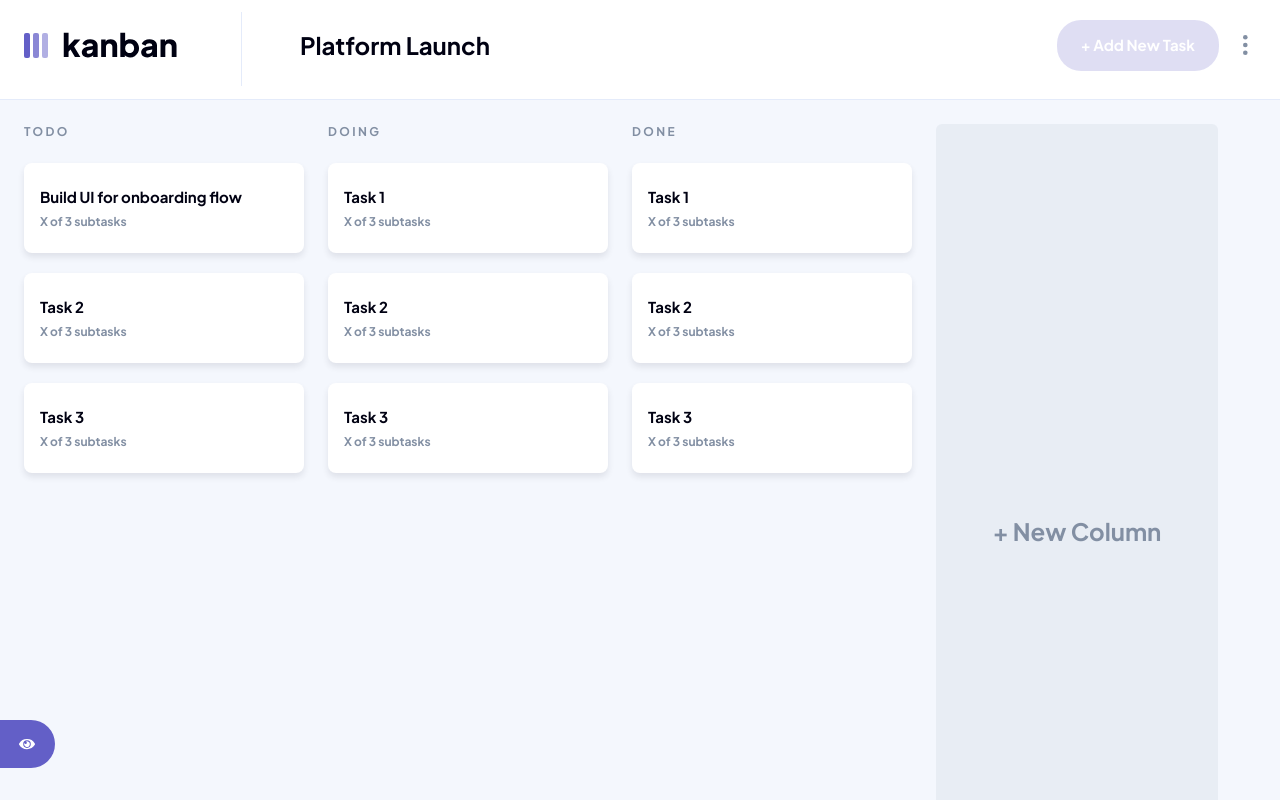
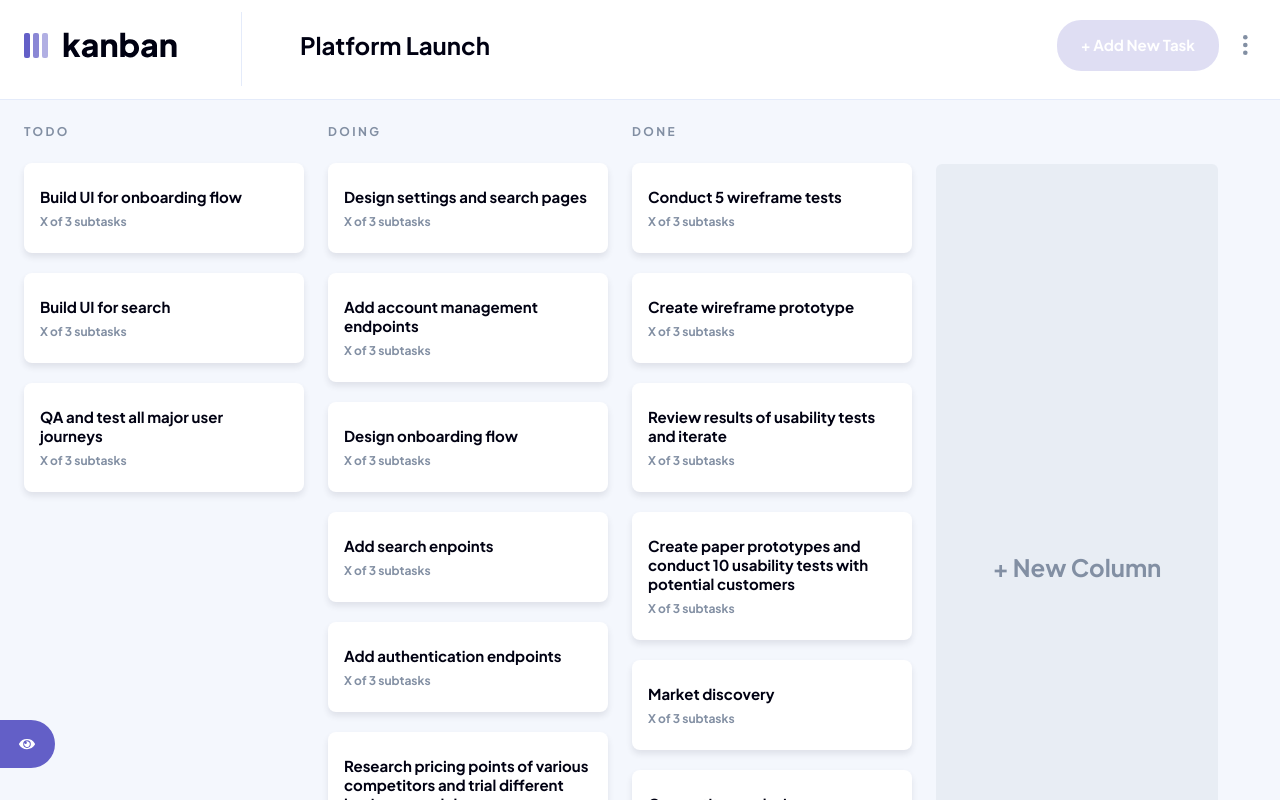
Before and after one commit to BBualdo/kanban-task-manager, a Next.js app: page / in a window 1280 px wide. Built offline with nearby package versions, Linux system fonts and the light colour scheme.

Commit message:
Added hover and theme styling to Tasks

```diff
--- a/app/components/Column.tsx
+++ b/app/components/Column.tsx
@@ -9,7 +9,7 @@ const Column = ({ columnName, tasks }: ColumnProps) => {
     <Task key={uuidv4()} taskName={task.name} subtasks={task.subtasks} />
   ));
   return (
-    <div className="flex flex-col gap-6 min-w-[280px]">
+    <div className="flex flex-col gap-6 w-[280px]">
       <h4 className="uppercase text-medium_grey">{columnName}</h4>
       <div className="flex flex-col gap-5">{taskElement}</div>
     </div>
--- a/app/components/Feed.tsx
+++ b/app/components/Feed.tsx
@@ -42,10 +42,16 @@ const Feed = () => {
         </div>
       )}
       {!isEmpty && (
-        <div className="pt-6 pb-13 px-6 flex gap-6 overflow-scroll">
+        <div className="pt-6 pb-13 px-6 flex gap-6">
           {columnElement}
-          <button className="bg-medium_grey/10 w-[282px] h-[814px] rounded-[6px] cursor-pointer">
-            <h1 className="text-medium_grey">+ New Column</h1>
+          <button
+            className={`group ${
+              isLightTheme ? "bg-medium_grey/10" : "bg-dark_grey/10"
+            } w-[282px] rounded-[6px] cursor-pointer mt-10`}
+          >
+            <h1 className="text-medium_grey group-hover:text-purple transition-all duration-300">
+              + New Column
+            </h1>
           </button>
         </div>
       )}
--- a/app/components/Task.tsx
+++ b/app/components/Task.tsx
@@ -1,10 +1,25 @@
+import { useAppSelector } from "@/redux/store";
 import { TaskProps } from "@/ts/types";
 import React from "react";
 
 const Task = ({ taskName, subtasks }: TaskProps) => {
+  const isLightTheme = useAppSelector(
+    (state) => state.themeReducer.value.isLightTheme
+  );
+
   return (
-    <div className="py-6 px-4 bg-white flex flex-col gap-2 rounded-[8px] shadow-[0_4px_6px_0] shadow-dark_grey/10 cursor-pointer">
-      <h3 className="text-black">{taskName}</h3>
+    <div
+      className={`group py-6 px-4 ${
+        isLightTheme ? "bg-white" : "bg-dark_grey"
+      } flex flex-col gap-2 rounded-[8px] shadow-[0_4px_6px_0] shadow-dark_grey/10 cursor-pointer transition-all duration-300`}
+    >
+      <h3
+        className={`${
+          isLightTheme ? "text-black" : "text-white"
+        } group-hover:text-purple transition-all duration-300`}
+      >
+        {taskName}
+      </h3>
       <p className="p-md text-medium_grey">X of {subtasks.length} subtasks</p>
     </div>
   );
--- a/app/data/data.ts
+++ b/app/data/data.ts
@@ -12,11 +12,11 @@ const DUMMY_BOARDS: BoardInterface[] = [
             subtasks: ["Subtask 1", "Subtask 2", "Subtask 3"],
           },
           {
-            name: "Task 2",
+            name: "Build UI for search",
             subtasks: ["Subtask 1", "Subtask 2", "Subtask 3"],
           },
           {
-            name: "Task 3",
+            name: "QA and test all major user journeys",
             subtasks: ["Subtask 1", "Subtask 2", "Subtask 3"],
           },
         ],
@@ -25,15 +25,27 @@ const DUMMY_BOARDS: BoardInterface[] = [
         name: "doing",
         tasks: [
           {
-            name: "Task 1",
+            name: "Design settings and search pages",
             subtasks: ["Subtask 1", "Subtask 2", "Subtask 3"],
           },
           {
-            name: "Task 2",
+            name: "Add account management endpoints",
             subtasks: ["Subtask 1", "Subtask 2", "Subtask 3"],
           },
           {
-            name: "Task 3",
+            name: "Design onboarding flow",
+            subtasks: ["Subtask 1", "Subtask 2", "Subtask 3"],
+          },
+          {
+            name: "Add search enpoints",
+            subtasks: ["Subtask 1", "Subtask 2", "Subtask 3"],
+          },
+          {
+            name: "Add authentication endpoints",
+            subtasks: ["Subtask 1", "Subtask 2", "Subtask 3"],
+          },
+          {
+            name: "Research pricing points of various competitors and trial different business models",
             subtasks: ["Subtask 1", "Subtask 2", "Subtask 3"],
           },
         ],
@@ -42,15 +54,31 @@ const DUMMY_BOARDS: BoardInterface[] = [
         name: "done",
         tasks: [
           {
-            name: "Task 1",
+            name: "Conduct 5 wireframe tests",
             subtasks: ["Subtask 1", "Subtask 2", "Subtask 3"],
           },
           {
-            name: "Task 2",
+            name: "Create wireframe prototype",
             subtasks: ["Subtask 1", "Subtask 2", "Subtask 3"],
           },
           {
-            name: "Task 3",
+            name: "Review results of usability tests and iterate",
+            subtasks: ["Subtask 1", "Subtask 2", "Subtask 3"],
+          },
+          {
+            name: "Create paper prototypes and conduct 10 usability tests with potential customers",
+            subtasks: ["Subtask 1", "Subtask 2", "Subtask 3"],
+          },
+          {
+            name: "Market discovery",
+            subtasks: ["Subtask 1", "Subtask 2", "Subtask 3"],
+          },
+          {
+            name: "Competitor analysis",
+            subtasks: ["Subtask 1", "Subtask 2", "Subtask 3"],
+          },
+          {
+            name: "Research the market",
             subtasks: ["Subtask 1", "Subtask 2", "Subtask 3"],
           },
         ],
```
